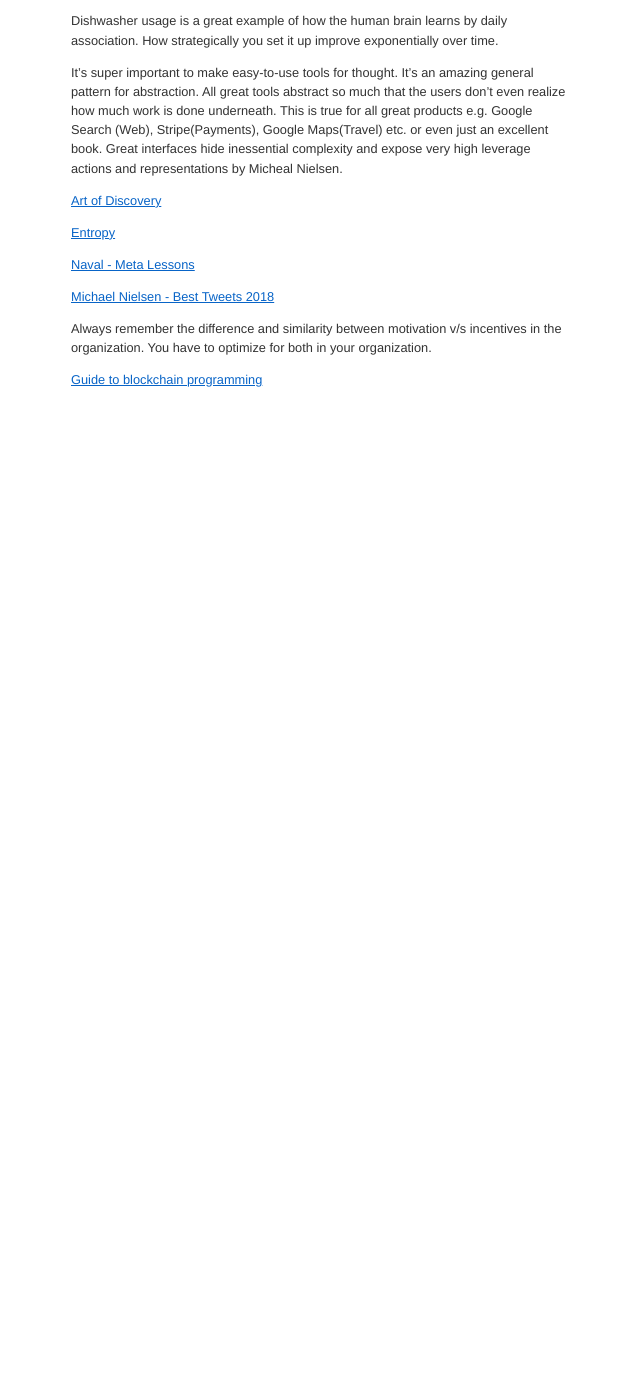
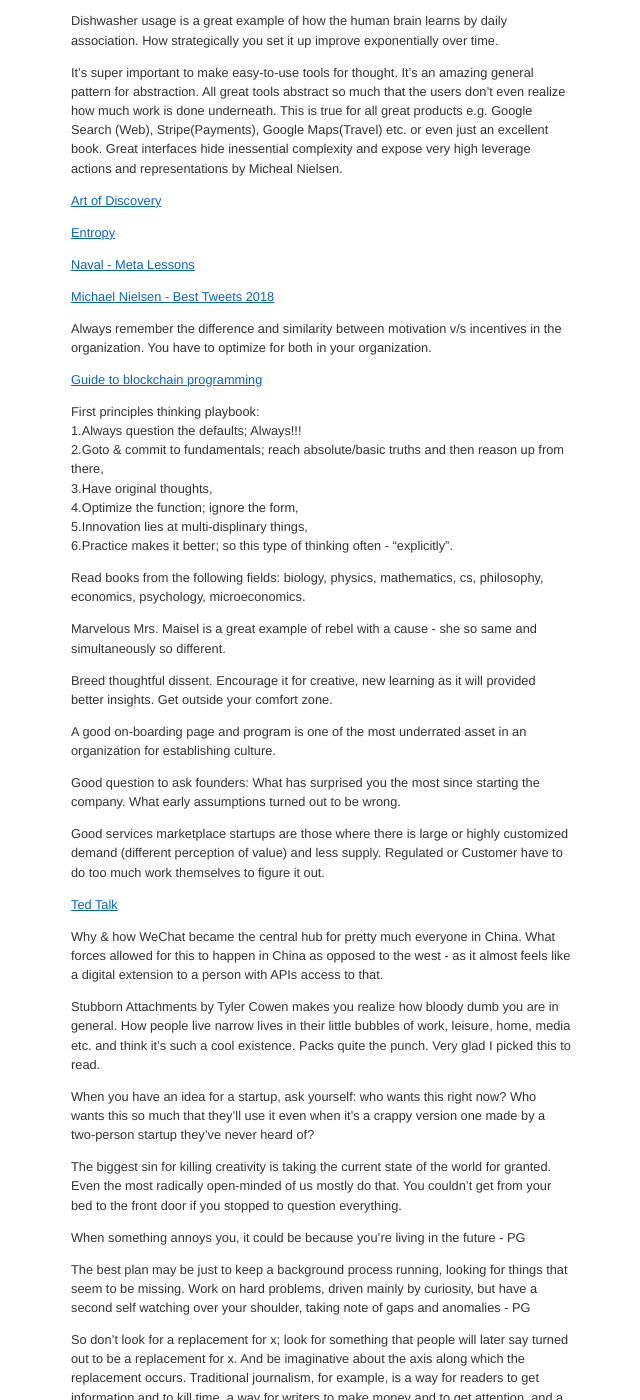
Before and after one commit to abhisharmab/abhisharmab.github.io, a Jekyll site: the page built from thoughts/_posts/2019-06-30-thoughts-in-2019.md, in a window 1280 px wide and 1400 px high, scrolled down 270 px. Shown: the whole window, without its empty margins (153-793 px from the left). Built offline with Jekyll 4.4.1, drawn with Linux system fonts in a browser that asks for light colours; before the commit the page ends 900 px from its top, so only the background shows below that; some of the changed text lies outside the part shown.

Commit message:
website1

```diff
--- a/thoughts/_posts/2019-06-30-thoughts-in-2019.md
+++ b/thoughts/_posts/2019-06-30-thoughts-in-2019.md
@@ -25,3 +25,71 @@
 Always remember the difference and similarity between motivation v/s incentives in the organization. You have to optimize for both in your organization.
 
 [Guide to blockchain programming](https://hackernoon.coma-beginners-guide-to-blockchain-programming-4913d16eae31)
+
+First principles thinking playbook:
+1.Always question the defaults; Always!!!
+2.Goto & commit to fundamentals; reach absolute/basic truths and then reason up from there,
+3.Have original thoughts,
+4.Optimize the function; ignore the form,
+5.Innovation lies at multi-displinary things,
+6.Practice makes it better; so this type of thinking often - "explicitly".
+
+Read books from the following fields: biology, physics, mathematics, cs, philosophy, economics, psychology, microeconomics.
+
+Marvelous Mrs. Maisel is a great example of  rebel with a cause - she so same and simultaneously so different.
+
+Breed thoughtful dissent. Encourage it for creative, new learning as it will provided better insights. Get outside your comfort zone.
+
+A good on-boarding page and program is one of the most underrated asset in an organization for establishing culture.
+
+Good question to ask founders: What has surprised you the most since starting the company. What early assumptions turned out to be wrong.
+
+Good services marketplace startups are those where there is large or highly customized demand (different perception of value) and less supply. Regulated or Customer have to do too much work themselves to figure it out.
+
+[Ted Talk](https://www.ted.com/talks/deb_roy_the_birth_of_a_word?language=en#t-1173071)
+
+Why & how WeChat became the central hub for pretty much everyone in China. What forces allowed for this to happen in China as opposed to the west - as it almost feels like a digital extension to a person with APIs access to that.
+
+Stubborn Attachments by Tyler Cowen makes you realize how bloody dumb you are in general. How people live narrow lives in their little bubbles of work, leisure, home, media etc. and think it’s such a cool existence. Packs quite the punch. Very glad I picked this to read.
+
+When you have an idea for a startup, ask yourself: who wants this right now? Who wants this so much that they'll use it even when it's a crappy version one made by a two-person startup they've never heard of?
+
+The biggest sin for killing creativity is taking the current state of the world for granted. Even the most radically open-minded of us mostly do that. You couldn't get from your bed to the front door if you stopped to question everything.
+
+When something annoys you, it could be because you're living in the future - PG
+
+The best plan may be just to keep a background process running, looking for things that seem to be missing. Work on hard problems, driven mainly by curiosity, but have a second self watching over your shoulder, taking note of gaps and anomalies - PG
+
+So don't look for a replacement for x; look for something that people will later say turned out to be a replacement for x. And be imaginative about the axis along which the replacement occurs. Traditional journalism, for example, is a way for readers to get information and to kill time, a way for writers to make money and to get attention, and a vehicle for several different types of advertising. It could be replaced on any of these axes (it has already started to be on most) - PG
+
+Where do most interesting ideas germinate from - especially weird or surprising ones? long extended conversations with people, rants about problems people have, travel to unknown, new places, sci-fi movies, conferences outside your field like UX, literature, biology, physics etc., randomly stumble upon stuff, read papers from 1960 - 70s (mobile and pervasive computing), reading about history, questioning the defaults about everything in your day to day life, books about the future from the past, operational tours about things in new industries, following great people on twitter - Levie
+
+[Becoming a Magician](https://autotranslucence.wordpress.com/2018/03/30/becoming-a-magician/)
+
+Find upstream sources of material or people whom you admire. Basically go to the main source.
+
+Why having a baby is described as a transformative experience by many people? Is it biological and DNA (where years have trained to be happy) or is it truly an abstract notion created in our minds and is all about emotions? Or is it both?
+
+The line - "Fake it, till you make it" can be more positively interpreted if we look as it as aspiration rather than lying to yourself. Most major decisions (which are big) are probably more aspirational.
+
+[Writing good emails](https://hbr.org/2016/11/how-to-write-email-with-military-precision):
+1.Good subject with ACTION, INFO, REQUEST etc. properly communicated.
+2.Bottom Line Upfront (BLUP).
+3.Use Active Voice.
+4.Be economical and bullets with background.
+
+[First Proinciples](https://jamesclear.com/first-principles)
+
+Scientists generally agree that no theory is 100 percent correct. Thus, the real test of knowledge is not truth, but utility - Yuval Noah Harari
+
+[Mental Models](https://jamesclear.com/mental-models)
+
+If all you have is a hammer, everything looks like a nail - expand your mental models so you can question yours worldview about everything.
+
+Managing and keeping a team motivated is hard. Keep a strong 1-on-1 cadence. Follow up with people. Mostly importantly listen patiently to people.
+
+Evaluating decisions on outcomes prevents us from learning. We need to dive into a decision, cut it open and examine its parts - Farnam Street
+
+If people don't go to universities in the future and the current slow shift in them not retaining the same kind of signaling power they used to; then do university endowments no longer continue to remain a viable LP resource for venture capital in the long run?
+
+Don't underestimate the value of [incentive alignment](https://abhisharmab.github.io/marginalia/2019/06/23/secrets-of-sand-hill-road.html).
```
Also changed, not shown: 1 other file.
